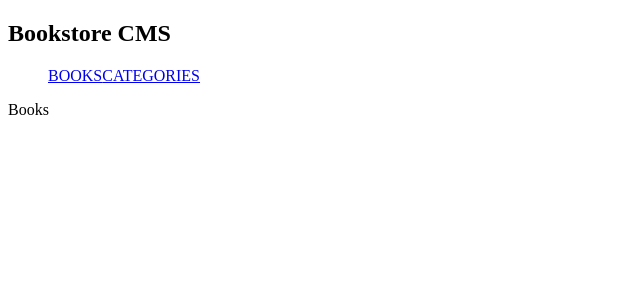
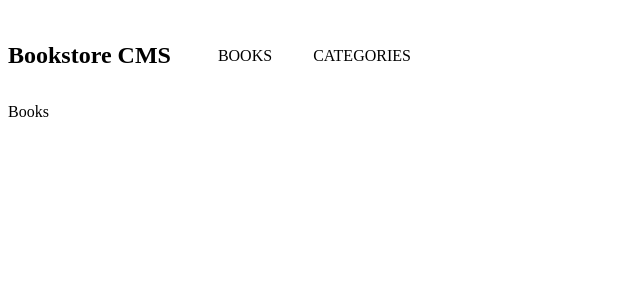
Before and after one commit to Retky/Mv-Bookstore, a React (Create React App) app: page / in a window 1280 px wide. Shown: the top 300 px of the page, without its empty margins (0-640 px from the left). Built offline with nearby package versions, Linux system fonts and the light colour scheme.

Commit message:
Add 'Navigation' base style

```diff
--- a/src/App.js
+++ b/src/App.js
@@ -1,4 +1,5 @@
 import React from 'react';
+import './App.scss';
 import {
   BrowserRouter as Router,
   Routes,
--- /dev/null
+++ b/src/App.scss
@@ -0,0 +1,19 @@
+header {
+  display: flex;
+  height: 5.938rem;
+
+  h1 {
+    margin: auto 0;
+  }
+}
+
+.navBar {
+  padding: 0;
+  margin: auto 0.375rem;
+
+  a {
+    margin-left: 2.563rem;
+    text-decoration: none;
+    color: #000;
+  }
+}
--- a/src/components/Navigation.jsx
+++ b/src/components/Navigation.jsx
@@ -4,7 +4,7 @@ import { Link } from 'react-router-dom';
 const Navigation = () => (
   <header>
     <h1>Bookstore CMS</h1>
-    <ul>
+    <ul className="navBar">
       <Link to="/">BOOKS</Link>
       <Link to="/categories">CATEGORIES</Link>
     </ul>
```
